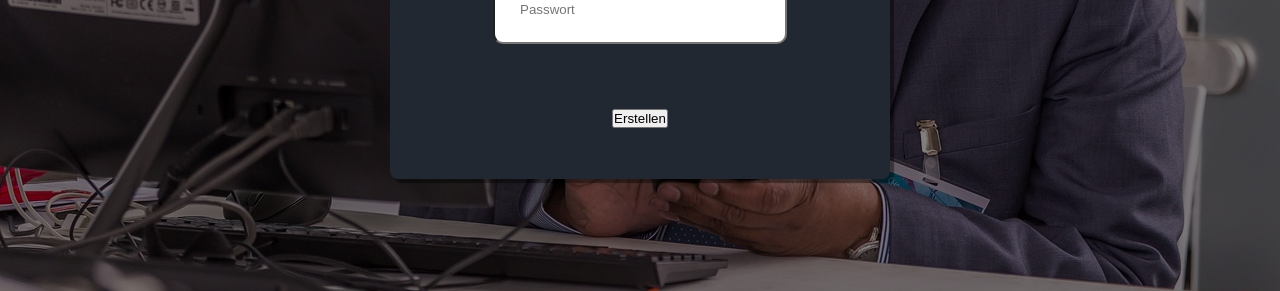
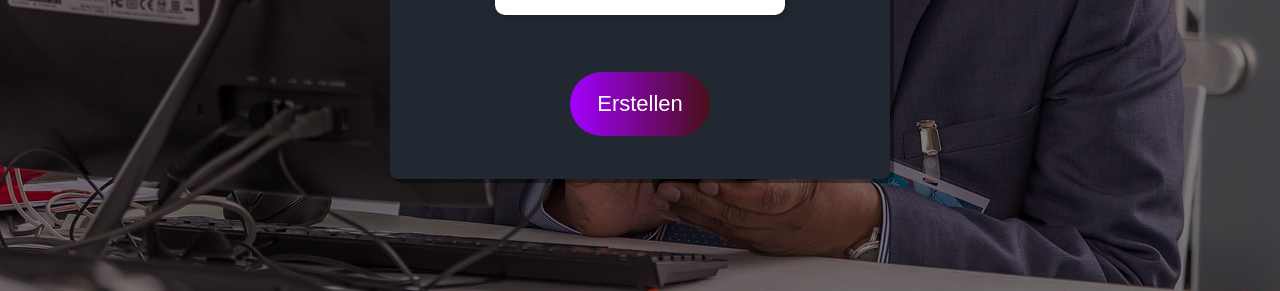
Before and after one commit to SchneiderA/Selbststudium-Website, a plain HTML site: page index.html in a window 1280 px wide. Shown: the part 509-800 px from the top of the page. Drawn offline with Linux system fonts and the light colour scheme; files that its build step writes are made by us from their sources.

Commit message:
changed folder

```diff
--- a/img/style.css
+++ b/style.css
@@ -52,4 +52,34 @@
     margin: 15px;
     padding: 0px 25px;
     border-radius: 10px;
+    border: none;
+    box-shadow: 3px 3px 6px rgba(0,0,0,0.212);
+    color: white;
+    font-size: 20px;
+transition: 0.2s;
 }
+input:hover{
+    background-color: #47505d;
+}
+input:focus{
+    outline: none;
+    background-color: rgb(159, 161, 190);
+}
+button{
+    height: 64px;
+    width: 140px;
+    border-radius: 1000px;
+    border: none;
+    color: white;
+    font-family: sans-serif;
+    font-size: 22px;
+    background: linear-gradient(to right, rgb(162,0,255), rgb(74,15, 23));
+    transition: 0.2s;
+}button:hover{
+    width: 200px;
+}
+button:focus{
+    outline: none;
+    width: 200px;
+
+}
```
